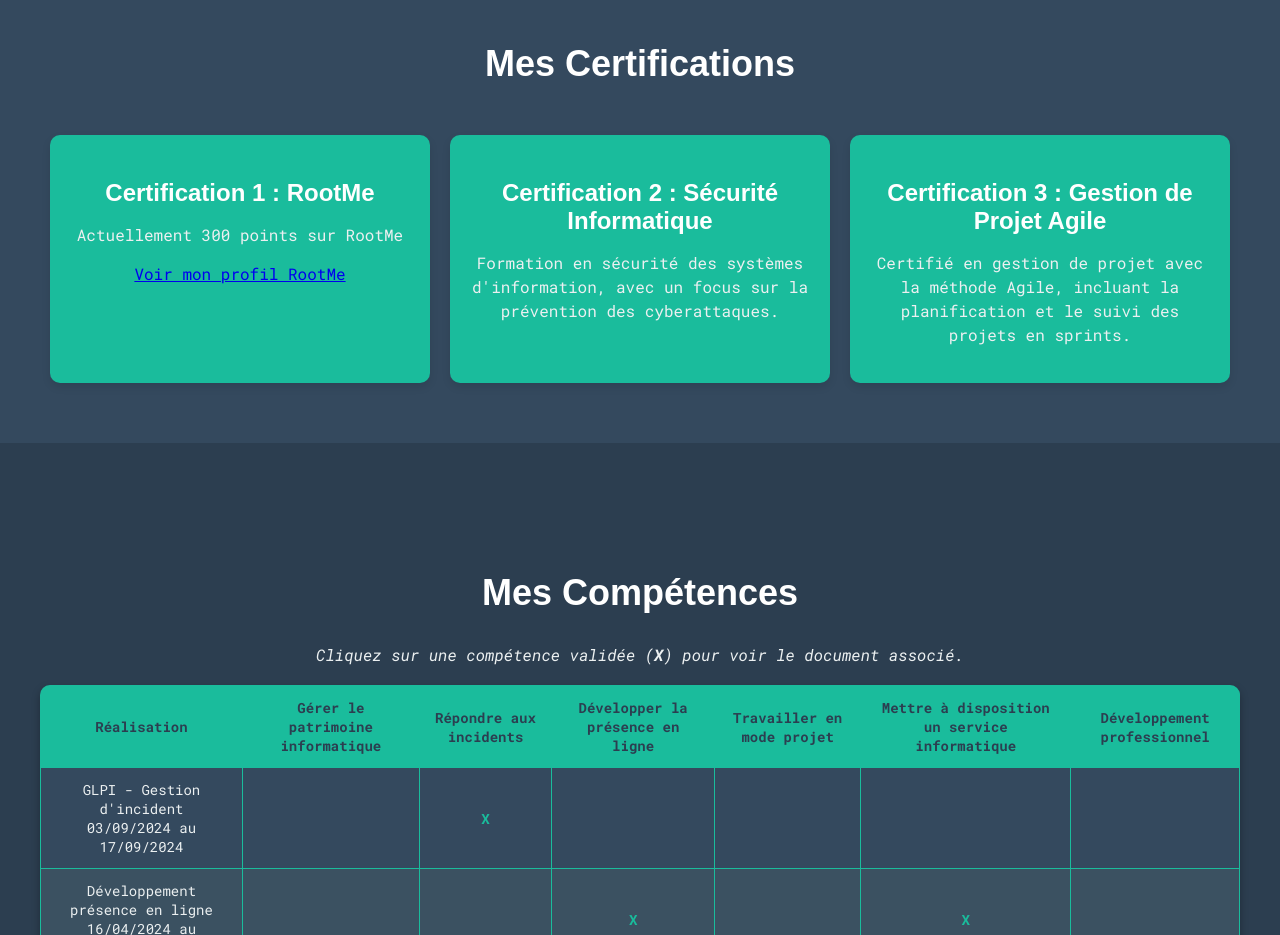
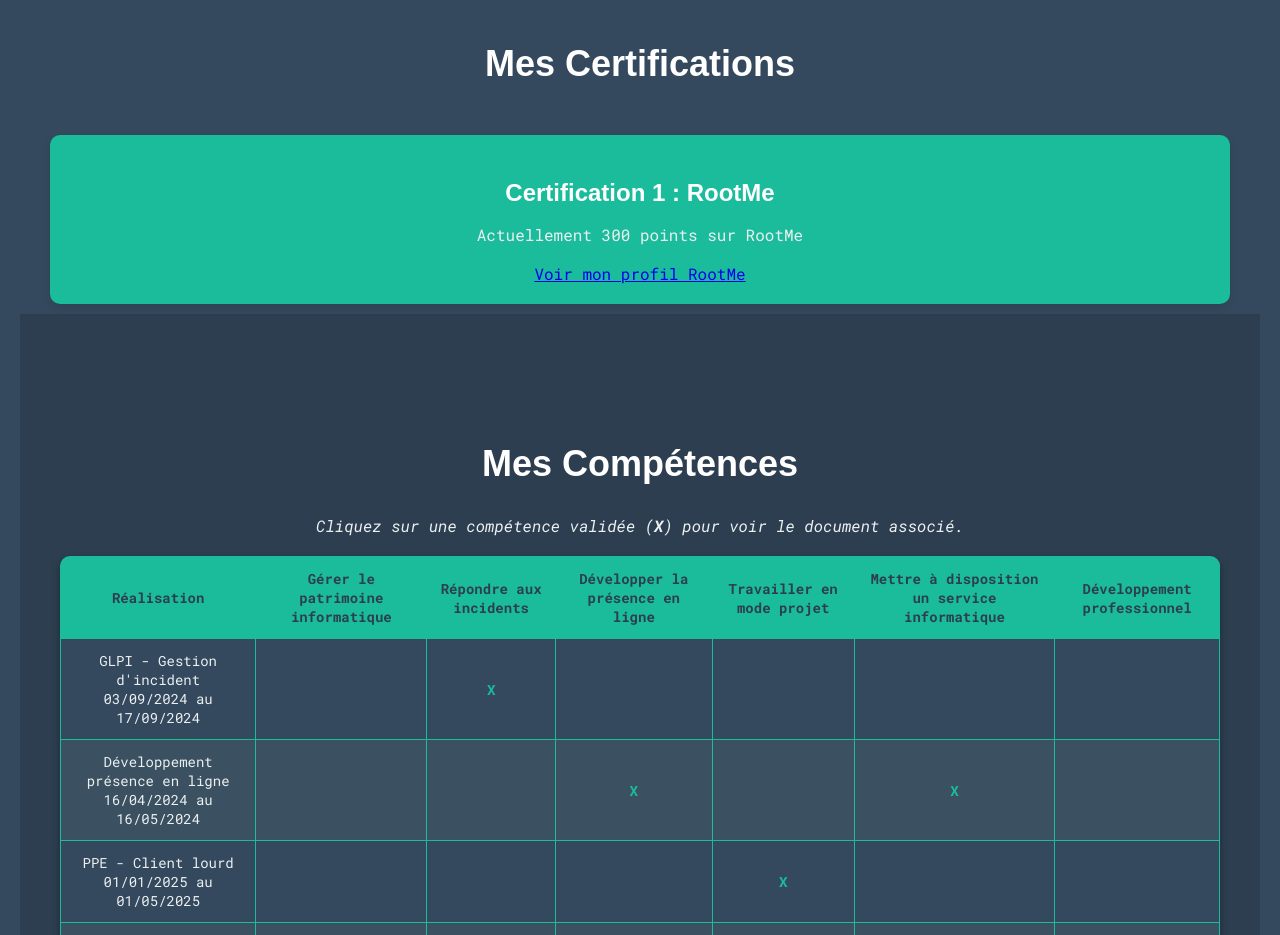
Before and after one commit to Mataikk/Portfolio1, a plain HTML site: page index.html in a window 1280 px wide. Shown: the part 1680-2615 px from the top of the page. Drawn offline with Linux system fonts and the light colour scheme; a web font is replaced by a local one.

Commit message:
dernier changement

```diff
--- a/index.html
+++ b/index.html
@@ -45,15 +45,6 @@
                 <a href="https://www.root-me.org/Matheo-RISSELIN?lang=fr#212da5a04e293ab214c2826f8ff1d356" target="_blank">
                     Voir mon profil RootMe
                 </a>
-        </div>
-            <div class="certification-item">
-                <h3>Certification 2 : Sécurité Informatique</h3>
-                <p>Formation en sécurité des systèmes d'information, avec un focus sur la prévention des cyberattaques.</p>
-            </div>
-            <div class="certification-item">
-                <h3>Certification 3 : Gestion de Projet Agile</h3>
-                <p>Certifié en gestion de projet avec la méthode Agile, incluant la planification et le suivi des projets en sprints.</p>
-            </div>
         </div>
     </div>
     <div class="competences" id="competences">
```
